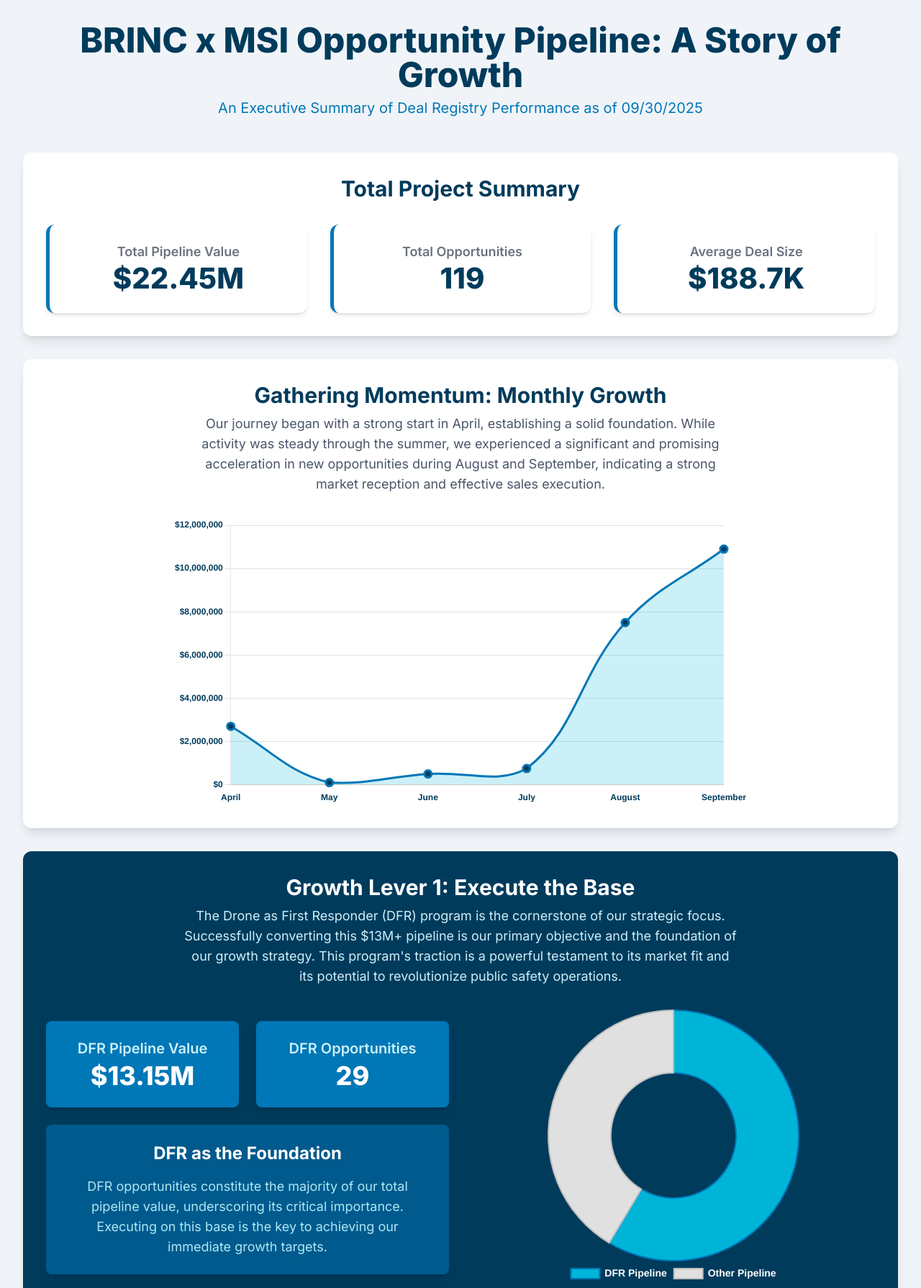
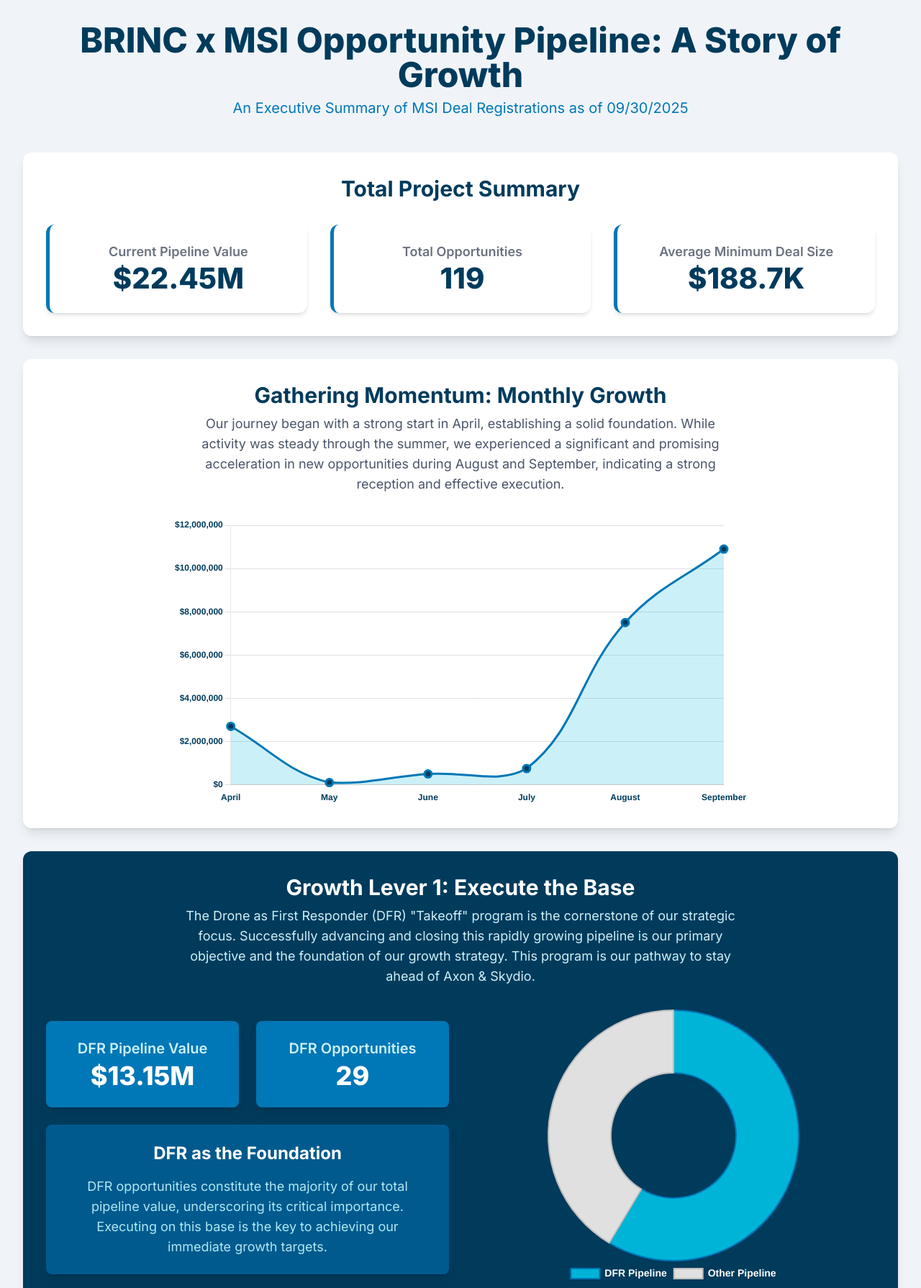
Before and after one commit to GregEhrsam/BRINC-x-MSI-2025-Deal-Growth, a plain HTML site: page index.html in a window 1280 px wide. Shown: the top 1790 px of the page at 72% size. Drawn offline with nearby package versions, Linux system fonts and the light colour scheme.

Commit message:
Update index.html

```diff
--- a/index.html
+++ b/index.html
@@ -60,14 +60,14 @@
     <div class="container mx-auto p-4 md:p-8">
         <header class="text-center mb-12">
             <h1 class="text-4xl md:text-5xl font-extrabold text-[#003B5C] mb-2">BRINC x MSI Opportunity Pipeline: A Story of Growth</h1>
-            <p class="text-xl text-[#0077B6] font-light">An Executive Summary of Deal Registry Performance as of 09/30/2025</p>
+            <p class="text-xl text-[#0077B6] font-light">An Executive Summary of MSI Deal Registrations as of 09/30/2025</p>
         </header>
 
         <section class="section-card">
             <h2 class="text-3xl font-bold text-center mb-8">Total Project Summary</h2>
             <div class="grid grid-cols-1 md:grid-cols-2 lg:grid-cols-3 gap-8">
                 <div class="kpi-card">
-                    <p class="kpi-title">Total Pipeline Value</p>
+                    <p class="kpi-title">Current Pipeline Value</p>
                     <p class="kpi-value">$22.45M</p>
                 </div>
                 <div class="kpi-card">
@@ -75,7 +75,7 @@
                     <p class="kpi-value">119</p>
                 </div>
                 <div class="kpi-card lg:col-span-1 md:col-span-2">
-                    <p class="kpi-title">Average Deal Size</p>
+                    <p class="kpi-title">Average Minimum Deal Size</p>
                     <p class="kpi-value">$188.7K</p>
                 </div>
             </div>
@@ -84,7 +84,7 @@
         <section class="section-card">
             <div class="text-center mb-8">
                 <h2 class="text-3xl font-bold">Gathering Momentum: Monthly Growth</h2>
-                <p class="max-w-3xl mx-auto text-lg mt-2 text-[#4A5568]">Our journey began with a strong start in April, establishing a solid foundation. While activity was steady through the summer, we experienced a significant and promising acceleration in new opportunities during August and September, indicating a strong market reception and effective sales execution.</p>
+                <p class="max-w-3xl mx-auto text-lg mt-2 text-[#4A5568]">Our journey began with a strong start in April, establishing a solid foundation. While activity was steady through the summer, we experienced a significant and promising acceleration in new opportunities during August and September, indicating a strong reception and effective execution.</p>
             </div>
              <div class="w-full max-w-4xl mx-auto">
                 <div class="chart-container h-96 md:h-[500px]">
@@ -96,7 +96,7 @@
         <section class="section-card bg-[#003B5C] text-white">
             <div class="text-center mb-8">
                 <h2 class="text-3xl font-bold">Growth Lever 1: Execute the Base</h2>
-                <p class="max-w-3xl mx-auto text-lg mt-2 text-[#CAF0F8]">The Drone as First Responder (DFR) program is the cornerstone of our strategic focus. Successfully converting this $13M+ pipeline is our primary objective and the foundation of our growth strategy. This program's traction is a powerful testament to its market fit and its potential to revolutionize public safety operations.</p>
+                <p class="max-w-3xl mx-auto text-lg mt-2 text-[#CAF0F8]">The Drone as First Responder (DFR) "Takeoff" program is the cornerstone of our strategic focus. Successfully advancing and closing this rapidly growing pipeline is our primary objective and the foundation of our growth strategy. This program is our pathway to stay ahead of Axon & Skydio.</p>
             </div>
             <div class="grid grid-cols-1 md:grid-cols-2 gap-8 items-center">
                 <div>
@@ -124,7 +124,7 @@
         <section class="section-card">
              <div class="text-center mb-8">
                 <h2 class="text-3xl font-bold">Growth Lever 2: Expand the Base</h2>
-                <p class="max-w-3xl mx-auto text-lg mt-2 text-[#4A5568]">Beyond DFR, we see healthy interest across our product ecosystem. 'Responder Patrol' and 'Lemur 2' represent significant opportunities to increase average deal size and customer lifetime value. Our strategy is to bundle these solutions with DFR deployments, expanding our footprint within each account.</p>
+                <p class="max-w-3xl mx-auto text-lg mt-2 text-[#4A5568]">Beyond DFR, we see healthy interest across our drone ecosystem. 'Responder Patrol' and 'Lemur 2' represent significant opportunities to increase customer lifetime value and total customer base. Our strategy is to lead with DFR while supporting growth with tactical and Chinese Drone replacement opportunities.</p>
             </div>
             <div class="w-full max-w-4xl mx-auto">
                 <div class="chart-container h-96 md:h-[500px]">
@@ -136,7 +136,7 @@
         <section class="section-card">
             <div class="text-center mb-8">
                 <h2 class="text-3xl font-bold">Future Outlook: Projected Growth to 2026</h2>
-                <p class="max-w-3xl mx-auto text-lg mt-2 text-[#4A5568]">Our projections are rooted in successfully <span class="font-bold">'Executing'</span> our core DFR pipeline and <span class="font-bold">'Expanding'</span> deal sizes with Responder and Lemur 2. This momentum from Q3 2025 positions us for a landmark year. Further growth beyond these projections will be driven by <span class="font-bold">'Creating the Future'</span> through new product innovations like LiveOps.</p>
+                <p class="max-w-3xl mx-auto text-lg mt-2 text-[#4A5568]">Our projections are rooted in continued growth of our core DFR pipeline and capturing <span class="font-bold">'Tactical'</span>deals.  This momentum from Q3 2025 positions us for a landmark year. Further growth beyond these projections will be driven by <span class="font-bold">'Ecosystem Sales'</span> through training and cross-selling.</p>
             </div>
             <div class="w-full max-w-4xl mx-auto">
                 <div class="chart-container h-96 md:h-[500px]">
@@ -146,7 +146,7 @@
         </section>
 
         <footer class="text-center mt-12 py-4">
-            <p class="text-gray-500">Confidential: For Internal Executive Review Only. | BRINC Inc. | September 30, 2025</p>
+            <p class="text-gray-500">Confidential: For Internal MSI Review Only. | GJE | September 30, 2025</p>
         </footer>
 
     </div>
```
